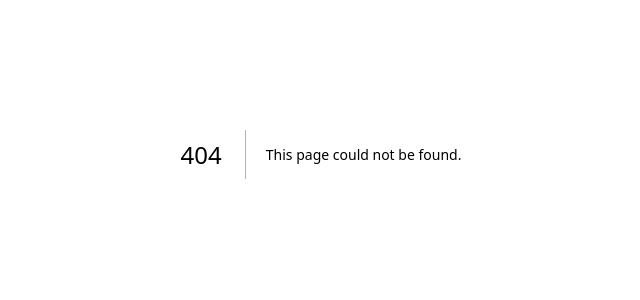
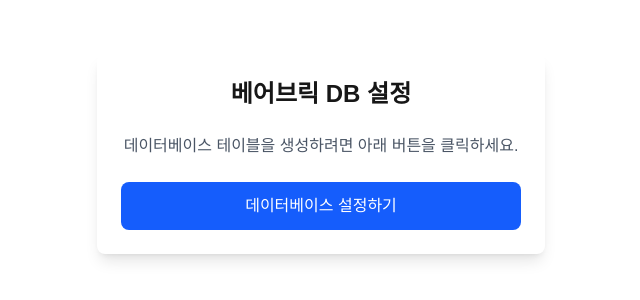
Before and after one commit to zero3181/bearbrick-db, a Next.js app: page /setup in a window 1280 px wide. Before the commit this address had no page. Shown: the part 246-546 px from the top of the page, without its empty margins (319-959 px from the left). Built offline with nearby package versions, Linux system fonts and the light colour scheme.

Commit message:
Add simple setup page with button for database initialization

```diff
--- /dev/null
+++ b/src/app/setup/page.tsx
@@ -0,0 +1,75 @@
+'use client';
+
+import { useState } from 'react';
+
+export default function SetupPage() {
+  const [isLoading, setIsLoading] = useState(false);
+  const [result, setResult] = useState<any>(null);
+
+  const setupDatabase = async () => {
+    setIsLoading(true);
+    setResult(null);
+
+    try {
+      const response = await fetch('/api/setup-db', {
+        method: 'POST',
+      });
+
+      const data = await response.json();
+      setResult(data);
+    } catch (error) {
+      setResult({ success: false, error: 'Failed to setup database' });
+    } finally {
+      setIsLoading(false);
+    }
+  };
+
+  return (
+    <div className="min-h-screen flex flex-col items-center justify-center p-8">
+      <div className="max-w-md w-full bg-white dark:bg-gray-800 rounded-lg shadow-lg p-6">
+        <h1 className="text-2xl font-bold text-center mb-6">
+          베어브릭 DB 설정
+        </h1>
+
+        <p className="text-gray-600 dark:text-gray-400 text-center mb-6">
+          데이터베이스 테이블을 생성하려면 아래 버튼을 클릭하세요.
+        </p>
+
+        <button
+          onClick={setupDatabase}
+          disabled={isLoading}
+          className="w-full bg-blue-600 hover:bg-blue-700 disabled:bg-gray-400 text-white font-medium py-3 px-4 rounded-lg transition-colors"
+        >
+          {isLoading ? '설정 중...' : '데이터베이스 설정하기'}
+        </button>
+
+        {result && (
+          <div className={`mt-6 p-4 rounded-lg ${
+            result.success
+              ? 'bg-green-100 text-green-800 dark:bg-green-900 dark:text-green-200'
+              : 'bg-red-100 text-red-800 dark:bg-red-900 dark:text-red-200'
+          }`}>
+            <h3 className="font-medium mb-2">
+              {result.success ? '✅ 성공!' : '❌ 실패'}
+            </h3>
+            <p className="text-sm">{result.message || result.error}</p>
+            {result.output && (
+              <pre className="mt-2 text-xs bg-gray-100 dark:bg-gray-700 p-2 rounded overflow-auto">
+                {result.output}
+              </pre>
+            )}
+          </div>
+        )}
+
+        {result?.success && (
+          <div className="mt-4 p-4 bg-blue-100 dark:bg-blue-900 text-blue-800 dark:text-blue-200 rounded-lg">
+            <p className="font-medium">다음 단계:</p>
+            <p className="text-sm mt-1">
+              Supabase → Database → Tables에서 테이블이 생성되었는지 확인해보세요!
+            </p>
+          </div>
+        )}
+      </div>
+    </div>
+  );
+}
```
